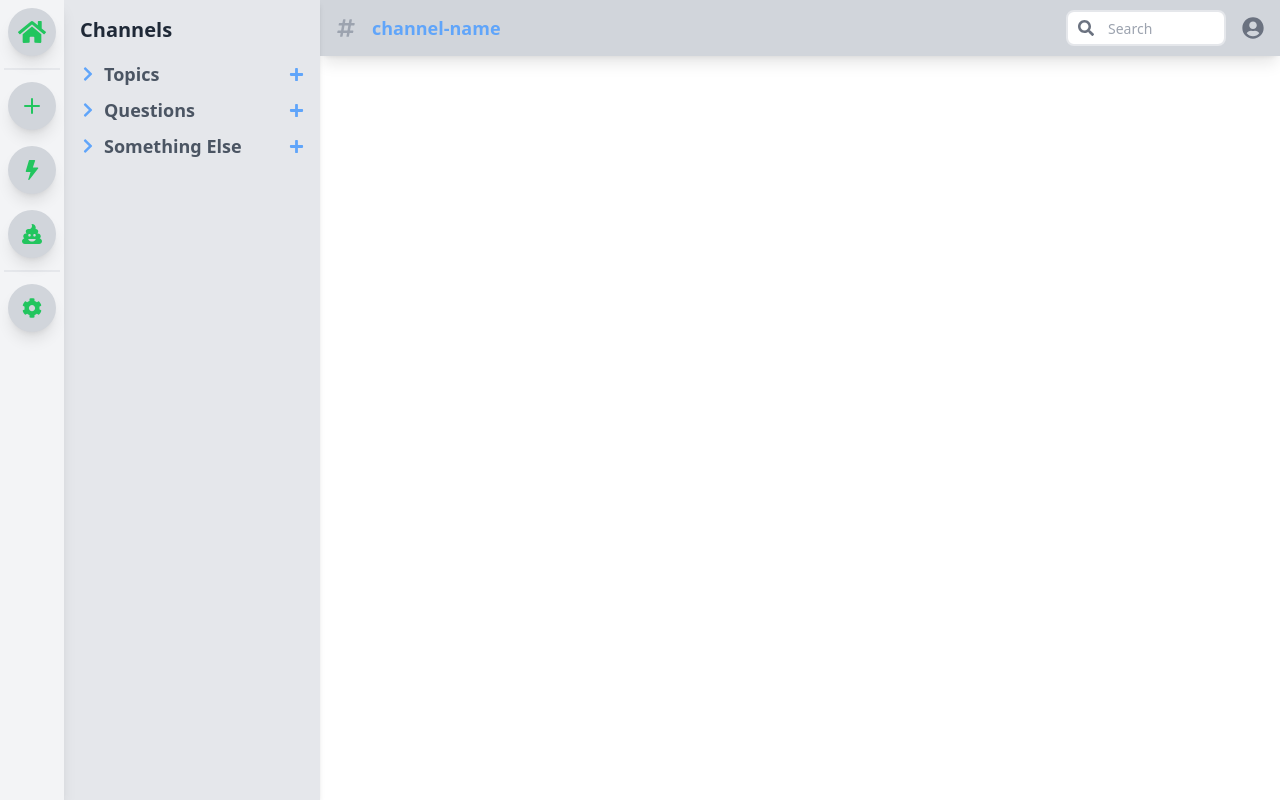
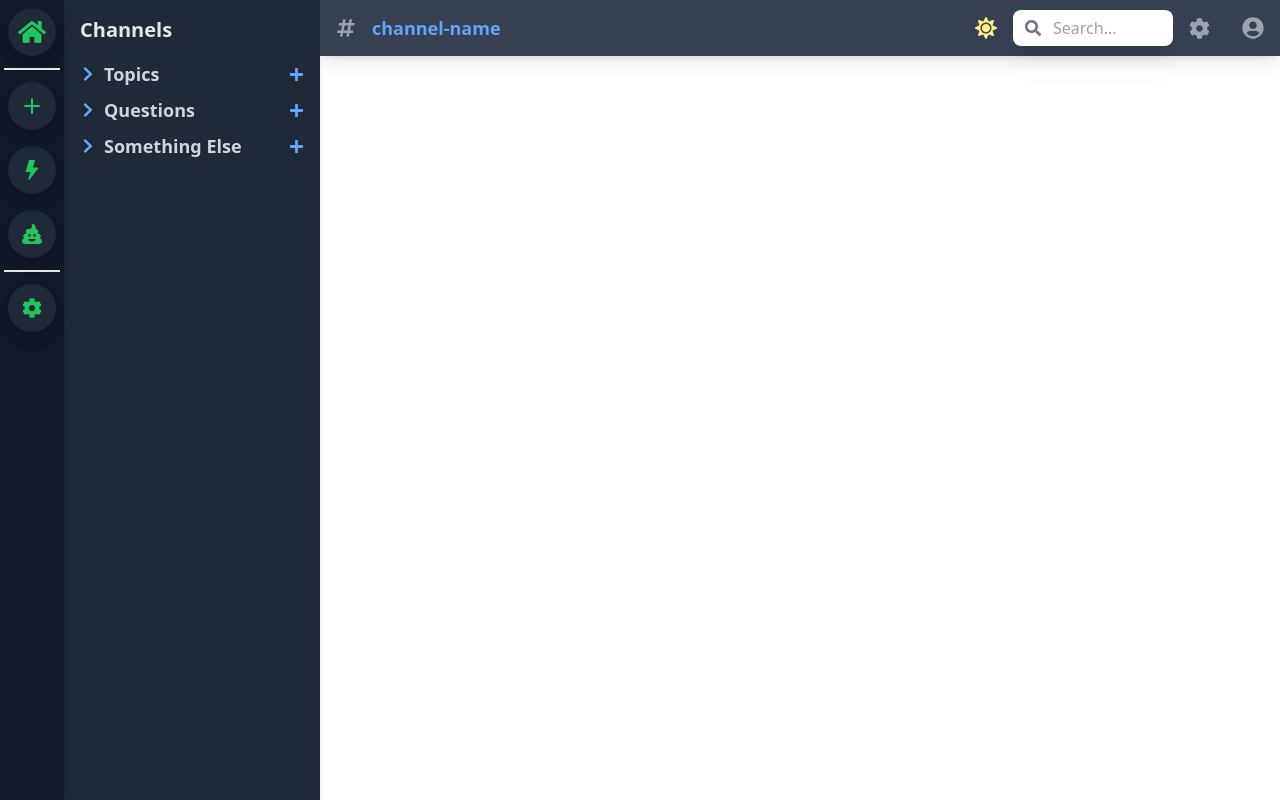
Before and after one commit to rmedcraft/Frontend-Discord-Clone, a React (Vite) app: page / in a window 1280 px wide. Built offline with nearby package versions, Linux system fonts and the light colour scheme.

Commit message:
working dark mode toggle

```diff
--- a/src/components/Channels.tsx
+++ b/src/components/Channels.tsx
@@ -5,11 +5,11 @@ export default function Channels() {
         <div className="fixed top-0 left-16
                         flex flex-col
                         h-screen w-64
-                        bg-gray-200 dark:bg-gray-700
+                        bg-gray-200 dark:bg-gray-800
                         shadow-md
-                        z-0">
+                        z-0 transition-all">
             <h1 className="my-4 ml-4 text-xl
-                        text-gray-800 font-bold">
+                        text-gray-800 dark:text-gray-200 font-bold">
                 Channels
             </h1>
             <Category text="Topics" />
@@ -25,7 +25,7 @@ export function Category(props: any) {
                         flex items-center
                         cursor-pointer group">
             <FaChevronRight className="text-blue-400 focus:rotate-90" />
-            <h1 className="text-gray-600 text-lg font-semibold ml-2 flex-grow select-none">{props.text}</h1>
+            <h1 className="text-gray-600 dark:text-gray-300 text-lg font-semibold ml-2 flex-grow select-none">{props.text}</h1>
             <FaPlus size={15} className="text-blue-400 mr-4" />
         </div>
     );
--- /dev/null
+++ b/src/components/DarkMode.tsx
@@ -0,0 +1,27 @@
+import { useEffect, useState } from "react";
+import { FaMoon, FaSun } from "react-icons/fa";
+
+export default function DarkMode() {
+    const [darkMode, setDarkMode] = useState(true);
+    const [dark, setDark] = useState(<FaSun size={22} className="text-yellow-200" />);
+
+    useEffect(() => {
+        if (darkMode) {
+            document.documentElement.classList.add("dark");
+            setDark(<FaSun size={22} className="text-yellow-200" />);
+        } else {
+            document.documentElement.classList.remove("dark");
+            setDark(<FaMoon size={22} className="text-blue-900" />);
+        }
+    }, [darkMode]);
+
+    function toggleDarkMode() {
+        setDarkMode(darkMode => !darkMode);
+    }
+
+    return (
+        <div className="cursor-pointer shadow-sm" onClick={toggleDarkMode}>
+            {dark}
+        </div>
+    );
+}
--- a/src/components/Header.tsx
+++ b/src/components/Header.tsx
@@ -1,22 +1,27 @@
-import { FaHashtag, FaSearch, FaUserCircle } from "react-icons/fa";
+import { FaCog, FaHashtag, FaSearch, FaUserCircle } from "react-icons/fa";
+import DarkMode from "./DarkMode";
 
 export default function Header(props: any) {
     return (
         <div className="flex flex-row items-center
                         fixed top-0 left-80
                         h-14 w-[calc(100vw-20rem)]
-                        bg-gray-300 shadow-lg
-                        -z-10">
+                        bg-gray-300 dark:bg-gray-700 shadow-lg
+                        -z-10
+                        transition-all">
             <FaHashtag size={20} className="mx-4 text-gray-400" />
             <h1 className="font-bold text-blue-400 text-lg flex-grow">{props.title}</h1>
 
-            <div className="relative flex items-center">
+            <DarkMode />
+
+            <div className="relative flex items-center ml-4">
                 <span className="absolute inset-y-0 left-0 flex items-center pl-3">
-                    <FaSearch className="h-4 w-4 text-gray-500 " />
+                    <FaSearch className="h-4 w-4 text-gray-500 z-20" />
                 </span>
-                <input type="search" className="rounded-lg text-sm text-gray-900 border-2 focus:border-gray-500 w-40 h-9 pl-10 focus:outline-none transition-all" placeholder="Search"></input>
+                <input type="search" className="rounded-lg text-md text-gray-900 focus:border-2 focus:border-green-500 w-40 h-9 pl-10 focus:outline-none transition-all drop-shadow-xl z-10" placeholder="Search..."></input>
             </div>
-            <FaUserCircle size={22} className="mx-4 text-gray-500" />
+            <FaCog size={21} className="mx-4 text-gray-400" />
+            <FaUserCircle size={22} className="mx-4 text-gray-400" />
         </div>
     );
 }
--- a/src/index.css
+++ b/src/index.css
@@ -8,11 +8,10 @@
                 h-12 w-12 mt-2 mb-2 mx-auto shadow-lg
                 bg-gray-300
                 dark:bg-gray-800 text-green-500
-                hover:bg-green-700
+                hover:bg-green-700 dark:hover:bg-green-700
                 rounded-3xl hover:rounded-xl
                 transition-all
-                cursor-pointer
-                z-50;
+                cursor-pointer;
     }
     .sidebarTooltip {
         @apply absolute w-auto p-2 m-2 min-w-max left-14
@@ -20,6 +19,5 @@
                 text-white bg-gray-900
                 text-xs font-bold
                 transition-all duration-100 scale-0 origin-left
-                z-0
     }
 }
--- a/tailwind.config.js
+++ b/tailwind.config.js
@@ -11,8 +11,6 @@ module.exports = {
                 primary: "#202225",
                 secondary: "#5865f2",
             }
-
-
         },
 
     },
```
